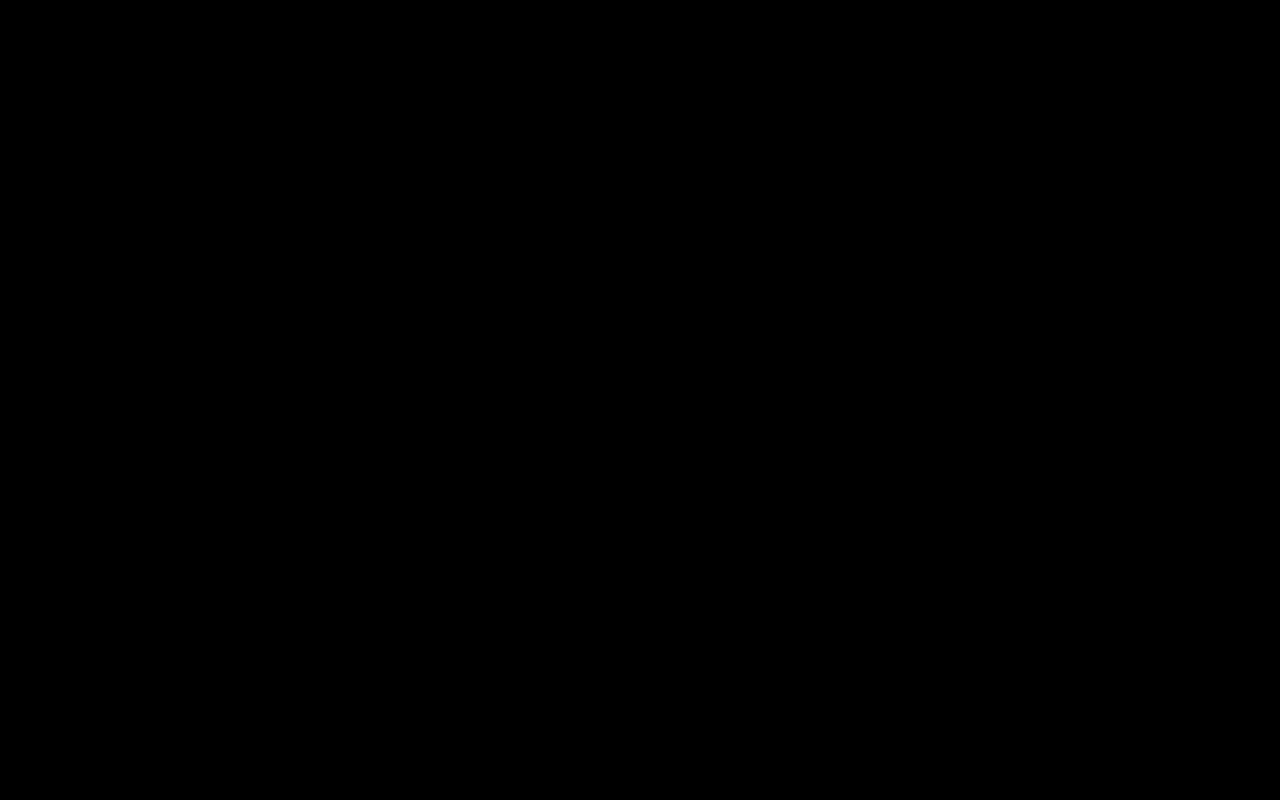
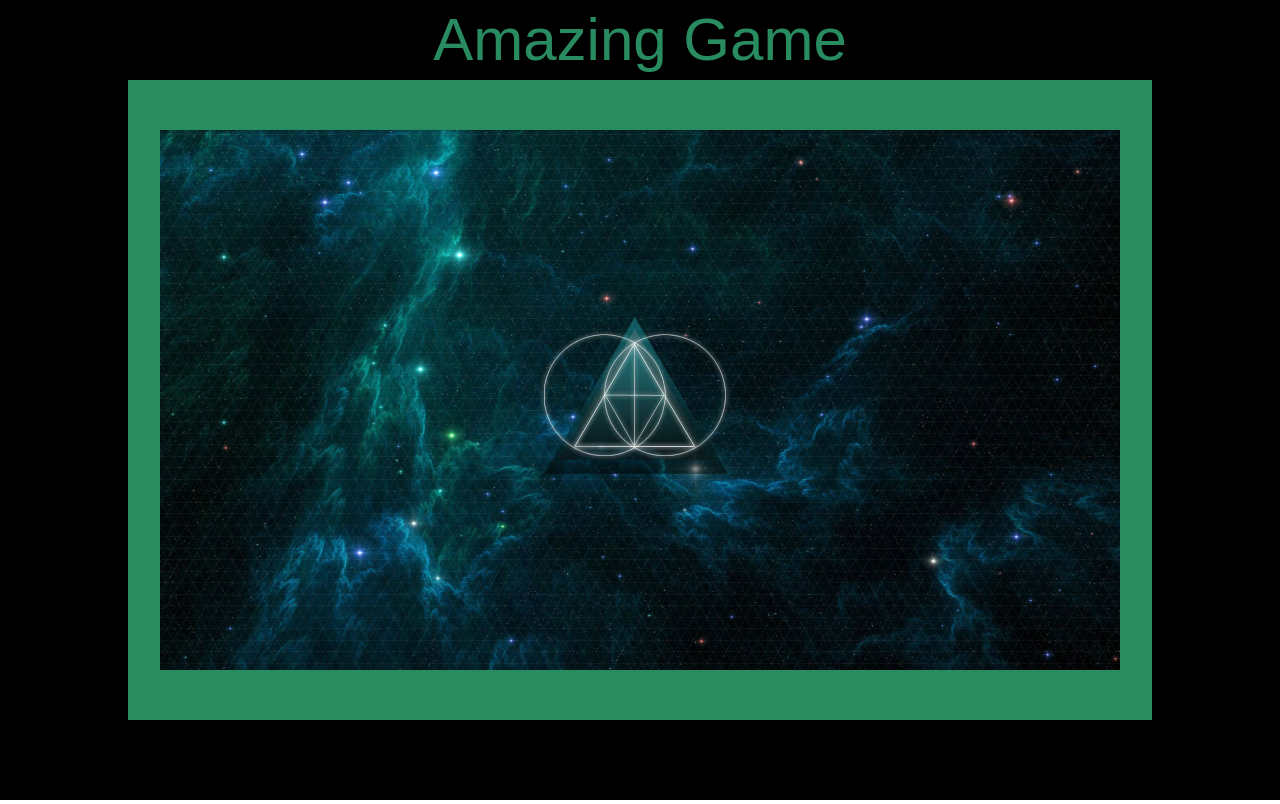
Before and after one commit to EmVale/test, a plain HTML site: page index.html in a window 1280 px wide. Drawn offline with Linux system fonts and the light colour scheme.

Commit message:
Add files via upload

```diff
--- a/script.js
+++ b/script.js
@@ -5,3 +5,19 @@ const ctx = canvas.getContext('2d');
 
 ctx.fillStyle = 'rgb(0, 0, 0)';
 ctx.fillRect(0, 0, width, height);
+
+ctx.fillStyle = 'rgb(41, 140, 97)';
+ctx.fillRect(width * 0.1, height * 0.1, width * 0.8, height * 0.8);
+
+function degToRad(degrees){
+    return degrees * Math.PI / 180;
+}
+
+ctx.fillStyle = 'rgb(41, 140, 97)';
+ctx.font = '60px arial';
+var txt = 'Amazing Game';
+ctx.fillText('Amazing Game', width / 2 - ctx.measureText(txt).width / 2, height * 0.1 / 2 + 20);
+
+const image = new Image();
+image.src = 'testimage.jpg';
+image.addEventListener('load', () => ctx.drawImage(image, width / 2 - image.naturalWidth / 4, height / 2 - image.naturalHeight / 4, 960, 540));
--- a/style.css
+++ b/style.css
@@ -1,4 +1,4 @@
 body {
-  margin: 0;
-  overflow: hidden;
-}
+    margin: 0;
+    overflow: hidden;
+  }
```
Also changed, not shown: index.html (line endings or trailing spaces), testimage.jpg (added).
